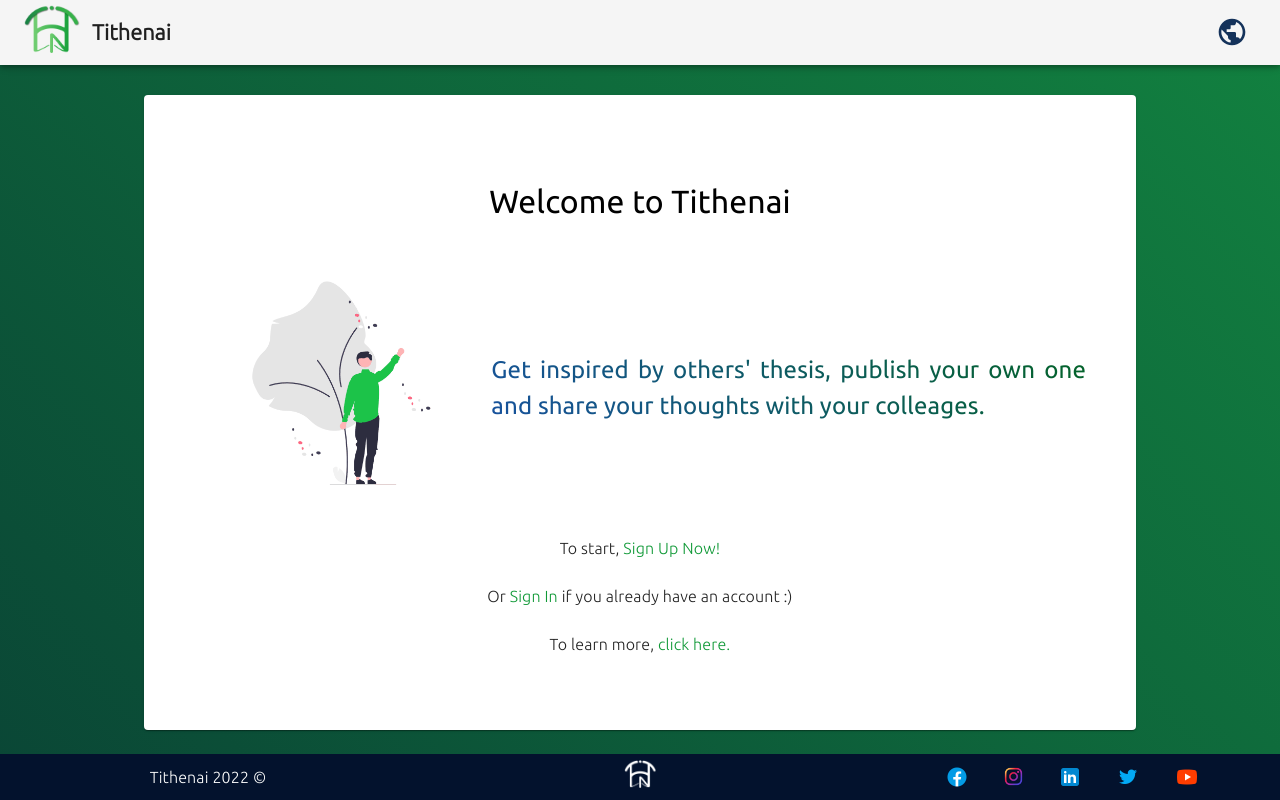
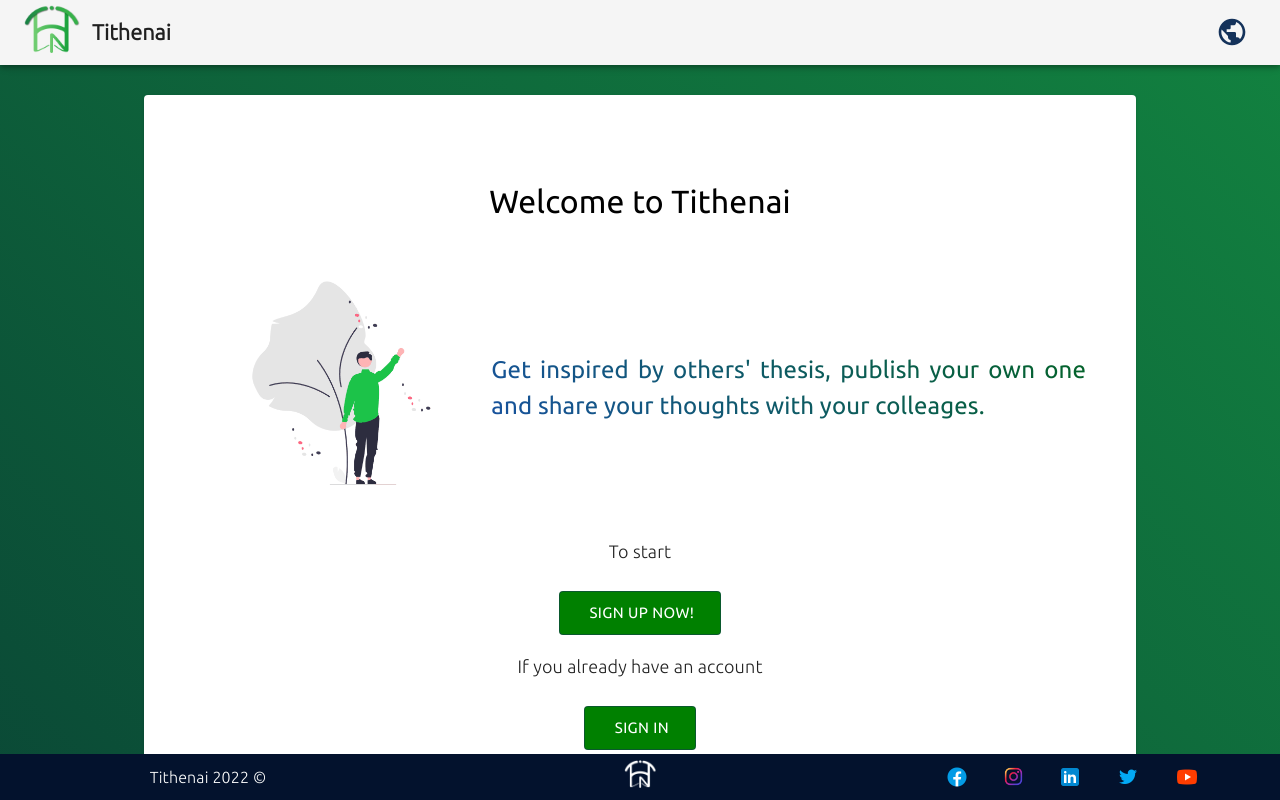
Before and after one commit to abodaotabashi/tithenai, a React (Create React App) app in the folder client/: page / in a window 1280 px wide. Shown: the top 800 px of the page. Built offline with nearby package versions, Linux system fonts and the light colour scheme; no server answers.

Commit message:
Sign up/login buttons done, React-Scroll problem solved

```diff
--- a/client/package.json
+++ b/client/package.json
@@ -20,11 +20,13 @@
     "cropperjs": "^1.5.12",
     "firebase": "^9.6.10",
     "formik": "^2.2.9",
+    "jest-watch-typeahead": "^1.1.0",
     "react": "^17.0.2",
     "react-animated-number": "^0.4.4",
     "react-dom": "^17.0.2",
     "react-router-dom": "^6.2.2",
     "react-scripts": "5.0.0",
+    "react-scroll": "^1.8.7",
     "react-swipeable-views": "^0.14.0",
     "web-vitals": "^2.1.4",
     "yup": "^0.32.11"
--- a/client/src/pages/MainPages/LandingPage.js
+++ b/client/src/pages/MainPages/LandingPage.js
@@ -6,6 +6,9 @@ import { redirectToLoginPage, redirectToRegisterPage } from '../../utils/Redirec
 import { useNavigate } from 'react-router-dom';
 import { makeStyles } from '@mui/styles';
 import LandingWelcomeGif from '../../assets/gifs/LandingWelcome.gif';
+
+import {Link} from 'react-scroll';
+import {TextField,  Button, InputAdornment, IconButton, Divider, AccordionActions } from '@mui/material';
 
 import '../../assets/styles.css';
 const useStyles = makeStyles(theme => ({
@@ -19,7 +22,7 @@ const useStyles = makeStyles(theme => ({
     headerSpan: {
         paddingBottom: "0.5rem",
         fontFamily: "Ubuntu-Light",
-        fontSize: "medium",
+        fontSize: "large",
         textAlign: "center",
     },
     illustrationLabel: {
@@ -43,6 +46,7 @@ const useStyles = makeStyles(theme => ({
         },
     }
 }));
+
 const LandingPage = () => {
     const classes = useStyles();
     const navigator = useNavigate();
@@ -59,19 +63,40 @@ const LandingPage = () => {
                         <Grid item xs={12} sm={12} md={7} lg={8}>
                             <p className="textWithSecondaryGradient">Get inspired by others' thesis, publish your own one and share your thoughts with your colleages.</p>
                         </Grid>
-                        <Grid item xs={12} sm={12} md={12} lg={12}>
-                            <p className={classes.headerSpan}>
-                                To start,
-                                <span className="forwardingSpan" onClick={() => redirectToRegisterPage(navigator)}>&nbsp;Sign Up Now!</span>
-                            </p>
-                            <p className={classes.headerSpan}>
-                                Or
-                                <span className="forwardingSpan" onClick={() => redirectToLoginPage(navigator)}>&nbsp;Sign In </span>
-                                if you already have an account :)
-                            </p>
+                        <Grid container alignItems="center" direction="column">
+                            <Grid item xs={12} sm={12} md={7} lg={8}>
+                                <p className={classes.headerSpan}>
+                                    To start
+                                </p>
+                                <Button
+                                        className="forwardingSpan"
+                                        onClick={() => redirectToRegisterPage(navigator)}
+                                        color="secondary"
+                                                variant="outlined"
+                                                size="large"
+                                                type="submit"
+                                                style={{padding: "1vh 2vw", fontFamily: "Ubuntu", backgroundColor: "green", color: "white"}}>
+                                        &nbsp;Sign Up Now!
+                                </Button>
+                            </Grid>
+                            <Grid item xs={12} sm={12} md={7} lg={8}>
+                                <p className={classes.headerSpan}>
+                                    If you already have an account
+                                </p>
+                                <Button
+                                    className="forwardingSpan"
+                                    onClick={() => redirectToRegisterPage(navigator)}
+                                    color="secondary"
+                                            variant="outlined"
+                                            size="large"
+                                            type="submit"
+                                            style={{padding: "1vh 2vw", fontFamily: "Ubuntu", backgroundColor: "green", color: "white"}}>
+                                    &nbsp;Sign In
+                                </Button>
+                            </Grid>
                             <p className={classes.headerSpan}>
                                 To learn more,
-                                <span className="forwardingSpan" to="aboutTithenai" onClick="aboutTithenai">&nbsp;click here.</span>
+                                <Link className="forwardingSpan" to="aboutTithenai">&nbsp;click here.</Link>
                             </p>
                         </Grid>
                     </Grid>
```
Also changed, not shown: 1 other file (tests, documents, lock files or other folders).
